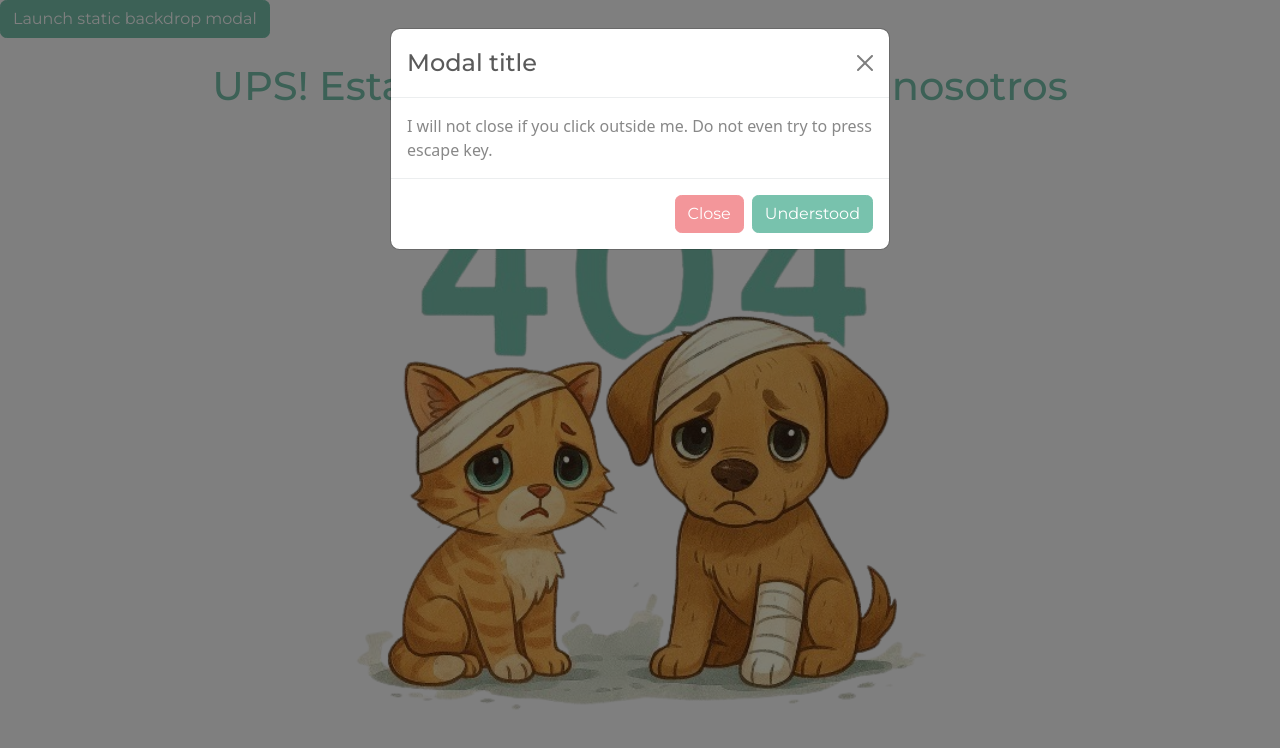
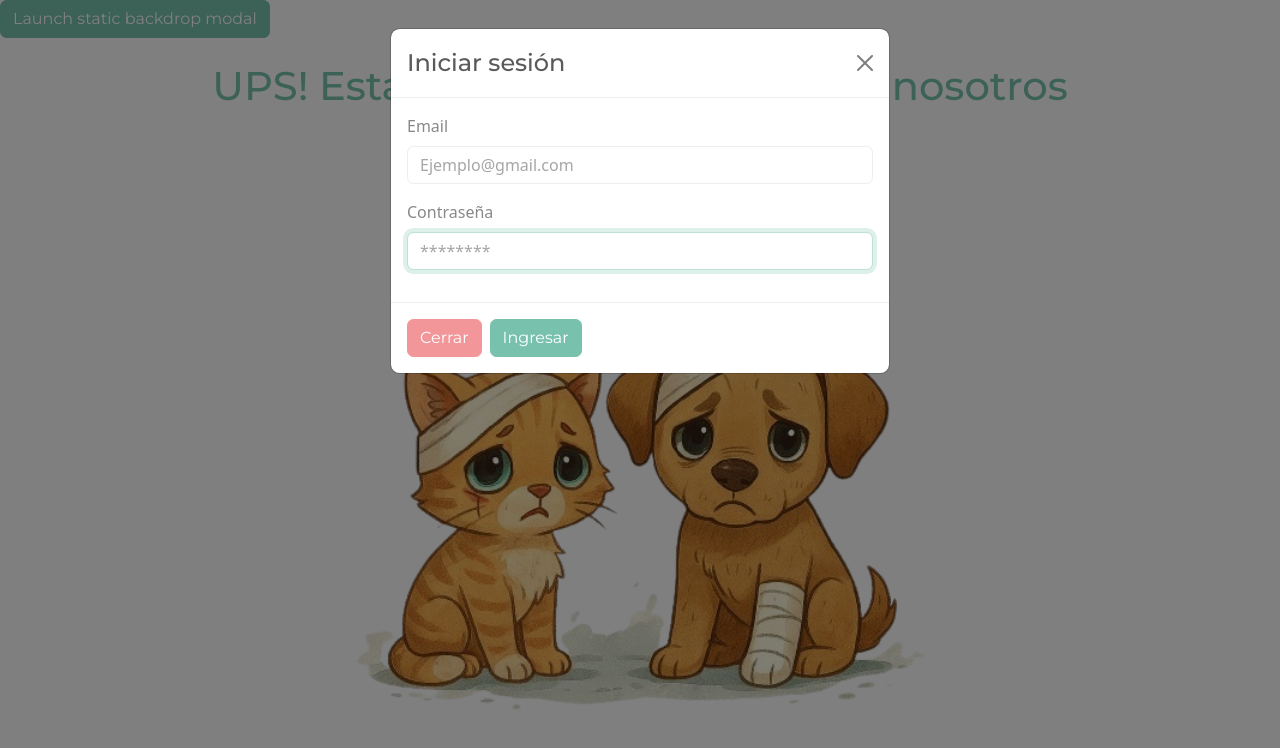
Before and after one commit to nachodev2/rollingVet, a React (Vite) app: page / in a window 1280 px wide. Both pictures are taken after a click on the button "Launch static backdrop modal". Shown: the top 748 px of the page. Built offline with nearby package versions, Linux system fonts and the light colour scheme.

Commit message:
Se modifico contenido del boton modal y se le agrego formulario para ingresar

```diff
--- a/src/components/pages/loginRegistro/Login.jsx
+++ b/src/components/pages/loginRegistro/Login.jsx
@@ -1,5 +1,5 @@
 import { useState } from 'react';
-import {Button, Modal} from 'react-bootstrap';
+import {Button, Modal, Form} from 'react-bootstrap';
 
 function Login() {
   const [show, setShow] = useState(false);
@@ -20,17 +20,36 @@ function Login() {
         keyboard={false}
       >
         <Modal.Header closeButton>
-          <Modal.Title>Modal title</Modal.Title>
+          <Modal.Title>Iniciar sesión</Modal.Title>
         </Modal.Header>
         <Modal.Body>
-          I will not close if you click outside me. Do not even try to press
-          escape key.
+          <Form>
+            <Form.Group className="mb-3" controlId="ControlInput1">
+              <Form.Label>Email</Form.Label>
+              <Form.Control
+                type="email"
+                placeholder="Ejemplo@gmail.com"
+                required
+                autoFocus
+              />
+            </Form.Group>
+            <Form.Group className="mb-3" controlId="ControlInput2">
+              <Form.Label>Contraseña</Form.Label>
+              <Form.Control
+                type="password"
+                placeholder="********"
+                required
+                autoFocus
+              />
+            </Form.Group>
+
+          </Form>
         </Modal.Body>
-        <Modal.Footer>
+        <Modal.Footer className='d-flex justify-content-start'>
           <Button variant="secondary" onClick={handleClose}>
-            Close
+            Cerrar
           </Button>
-          <Button variant="primary">Understood</Button>
+          <Button variant="primary">Ingresar</Button>
         </Modal.Footer>
       </Modal>
     </>
```
